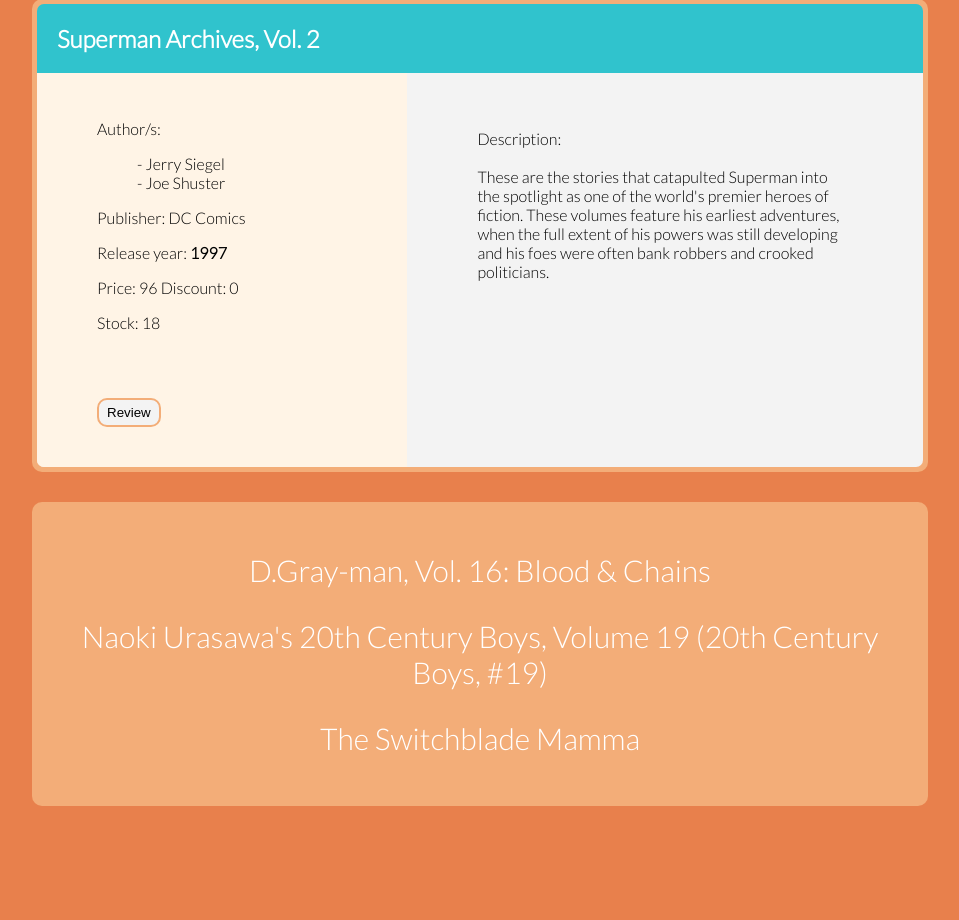
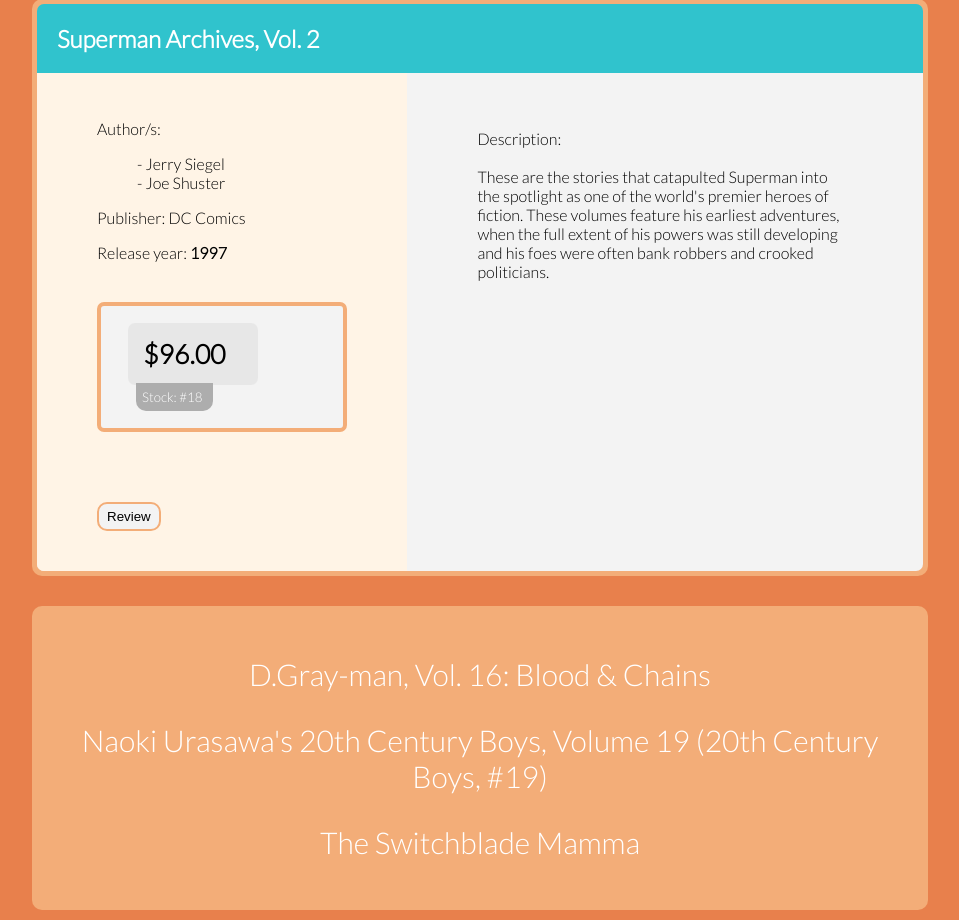
Before and after one commit to BenjaminWong67/CS235AssignmentBookShopWeb, a Flask app: page /catalogue/book?id=707611 in a window 1280 px wide. Shown: the part 281-1201 px from the top of the page, without its empty margins (160-1119 px from the left). Before the commit the page ends 1087 px from the top, so only its background shows below. Run offline with Flask 2, Linux system fonts and the light colour scheme; the visitor is signed in with stand-in values (Sample User, id 1).

Commit message:
styled the books view page

```diff
--- a/library/static/css/main.css
+++ b/library/static/css/main.css
@@ -176,6 +176,46 @@
 #book-view button {
     margin: 50px 0px 10px 0px;
 }
+#shop-details {
+    display: flex;
+    flex-direction: column;
+    background-color: #F3F3F3;
+    border: 4px solid #F3AD78;
+    border-radius: 7px;
+    padding: 0px 25px;
+    margin: 40px 0px 20px 0px;
+}
+#sale {
+    color: white;
+    font-weight: bold;
+    border-radius: 0px 0px 10px 10px;
+    margin: 0px 0px -30px 140px;
+    background-color: #30c3cdbc;
+    padding: 10px;
+}
+#price {
+    border-radius: 7px;
+    font-size: 20pt;
+    background-color: #dedede8a;
+    width: 100px;
+    padding: 15px;
+    margin: 17px 2px 2px 2px;
+}
+#price del {
+    margin:0px;
+    padding:0px;
+    font-size: 11pt;
+    color: #6e6e6e;
+}
+#stock {
+    color: white;
+    font-size: 10pt;
+    margin: -4px 0px 17px 10px;
+    padding: 6px;
+    border-radius: 0px 0px 10px 10px;
+    background-color: #adadad;
+    width: 65px;
+}
 #review-comment {
     background:#F3F3F3;
     border:1px solid #F3AD78;
--- a/library/templates/books/books_view.html
+++ b/library/templates/books/books_view.html
@@ -17,8 +17,23 @@
             </p>
             <p>Publisher: {{ book.publisher.name }}</p>
             <p>Release year: <b>{{ book.release_year }}</b></p>
-            <p>Price: {{book.price}} Discount: {{book.discount}}</p>
-            <p>Stock: {{book.stock_count}}</p>
+
+            <div id="shop-details">
+                {% if book.discount == 0 %}
+                    <p id='price'><b>${{ '%.2f'|format(book.price/1) }}</b></p>
+                {% else %}
+                    <p id='sale'><b>SALE %{{book.discount}} OFF</b></p>
+                    <p id='price'>
+                        <b>${{ '%.2f'|format(book.price * (book.discount / 100)) }}</b>
+                        <br>
+                        <del>${{ '%.2f'|format(book.price/1) }}</del>
+                    </p>
+                {% endif %}
+
+                <p id='stock'>Stock: #{{ book.stock_count }}</p>
+            </div>
+
+
             <div>
                 {% if book.reviews|length > 0 and book.id != show_reviews_for_book %}
                     <button onclick=location.href="{{url_for('books_bp.books_view', id=book.id, show_reviews_for_book=book.id)}}">{{book.reviews|length}} Reviews</button>
```
